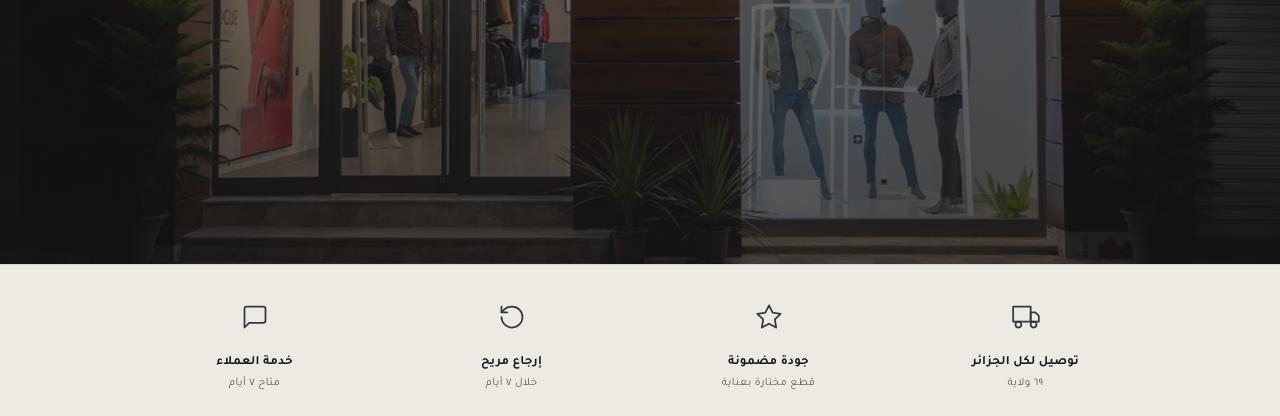
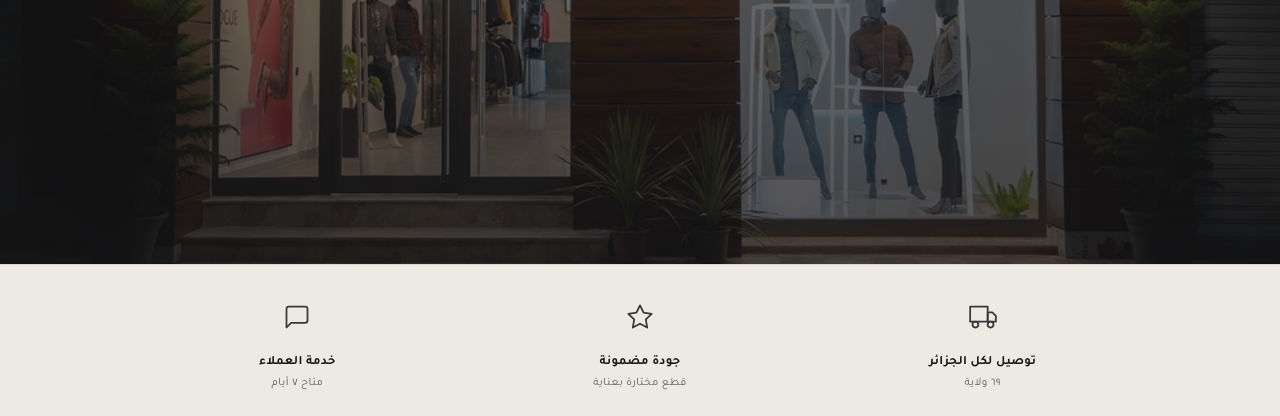
Before and after one commit to hamzabounibanedz/business, a website: page index.html in a window 1280 px wide. Shown: the part 536-952 px from the top of the page. Drawn offline with Linux system fonts and the light colour scheme; no server answers.

Commit message:
design upgraded

```diff
--- a/index.html
+++ b/index.html
@@ -94,15 +94,6 @@
           <div>
             <strong class="trust-title">جودة مضمونة</strong>
             <span class="trust-sub">قطع مختارة بعناية</span>
-          </div>
-        </div>
-        <div class="trust-item">
-          <span class="trust-icon" aria-hidden="true">
-            <svg width="28" height="28" viewBox="0 0 24 24" fill="none" stroke="currentColor" stroke-width="1.5" stroke-linecap="round" stroke-linejoin="round"><path d="M3 12a9 9 0 1 0 9-9 9.75 9.75 0 0 0-6.74 2.74L3 8"/><path d="M3 3v5h5"/></svg>
-          </span>
-          <div>
-            <strong class="trust-title">إرجاع مريح</strong>
-            <span class="trust-sub">خلال ٧ أيام</span>
           </div>
         </div>
         <div class="trust-item">
--- a/style.css
+++ b/style.css
@@ -3245,7 +3245,7 @@ nav {
 }
 .trust-bar-grid {
   display: grid;
-  grid-template-columns: repeat(4, 1fr);
+  grid-template-columns: repeat(3, 1fr);
   gap: var(--spacing-xl);
   text-align: center;
   align-items: start;
```
